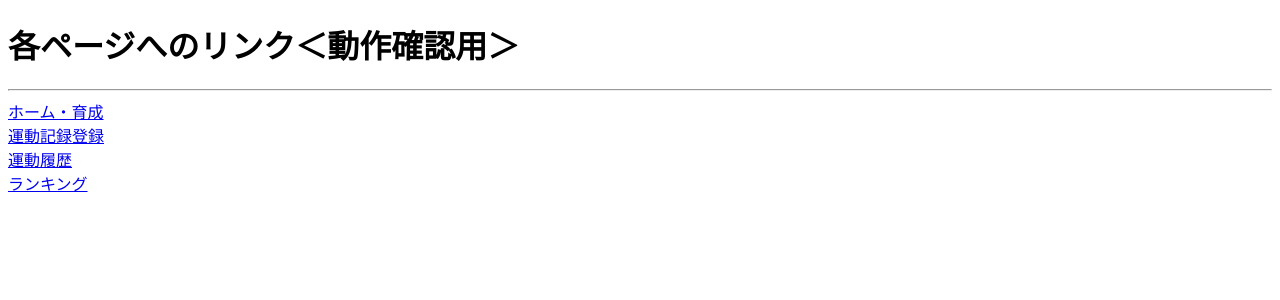
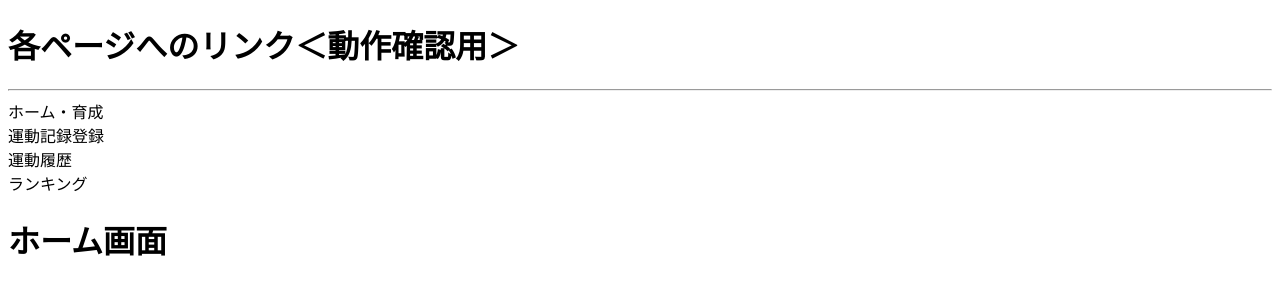
Before and after one commit to Fesgrammer/Fit_Stepper_FRONT, a Vue app in the folder fit-stepper/: page / in a window 1280 px wide. Shown: the top 300 px of the page. Built offline with nearby package versions, Linux system fonts and the light colour scheme.

Commit message:
タブでページを切り替えられるようにした。

```diff
--- a/fit-stepper/src/App.vue
+++ b/fit-stepper/src/App.vue
@@ -2,16 +2,43 @@
   <div>
     <h1>各ページへのリンク＜動作確認用＞</h1>
     <hr />
-    <a href="home.html" target="_blank">ホーム・育成</a><br />
-    <a href="regist.html" target="_blank">運動記録登録</a><br />
-    <a href="history.html" target="_blank">運動履歴</a><br />
-    <a href="ranking.html" target="_blank">ランキング</a><br />
+    <a @click="changeTab(1)">ホーム・育成</a><br />
+    <a @click="changeTab(2)">運動記録登録</a><br />
+    <a @click="changeTab(3)">運動履歴</a><br />
+    <a @click="changeTab(4)">ランキング</a><br />
+
+    <!--コンポーネント-->
+    <home-page v-if="tabNo == 1" />
+    <regist-page v-if="tabNo == 2" />
+    <history-page v-if="tabNo == 3" />
+    <ranking-page v-if="tabNo == 4" />
   </div>
 </template>
 
 <script>
+import HomePage from "./components/HomePage.vue";
+import RegistPage from "./components/RegistPage.vue";
+import HistoryPage from "./components/HistoryPage.vue";
+import RankingPage from "./components/RankingPage.vue";
+
 export default {
   name: "App",
+  components: {
+    HomePage,
+    RegistPage,
+    HistoryPage,
+    RankingPage,
+  },
+  data() {
+    return {
+      tabNo: 1,
+    };
+  },
+  methods: {
+    changeTab: function (i) {
+      this.tabNo = i;
+    },
+  },
 };
 </script>
 
```
